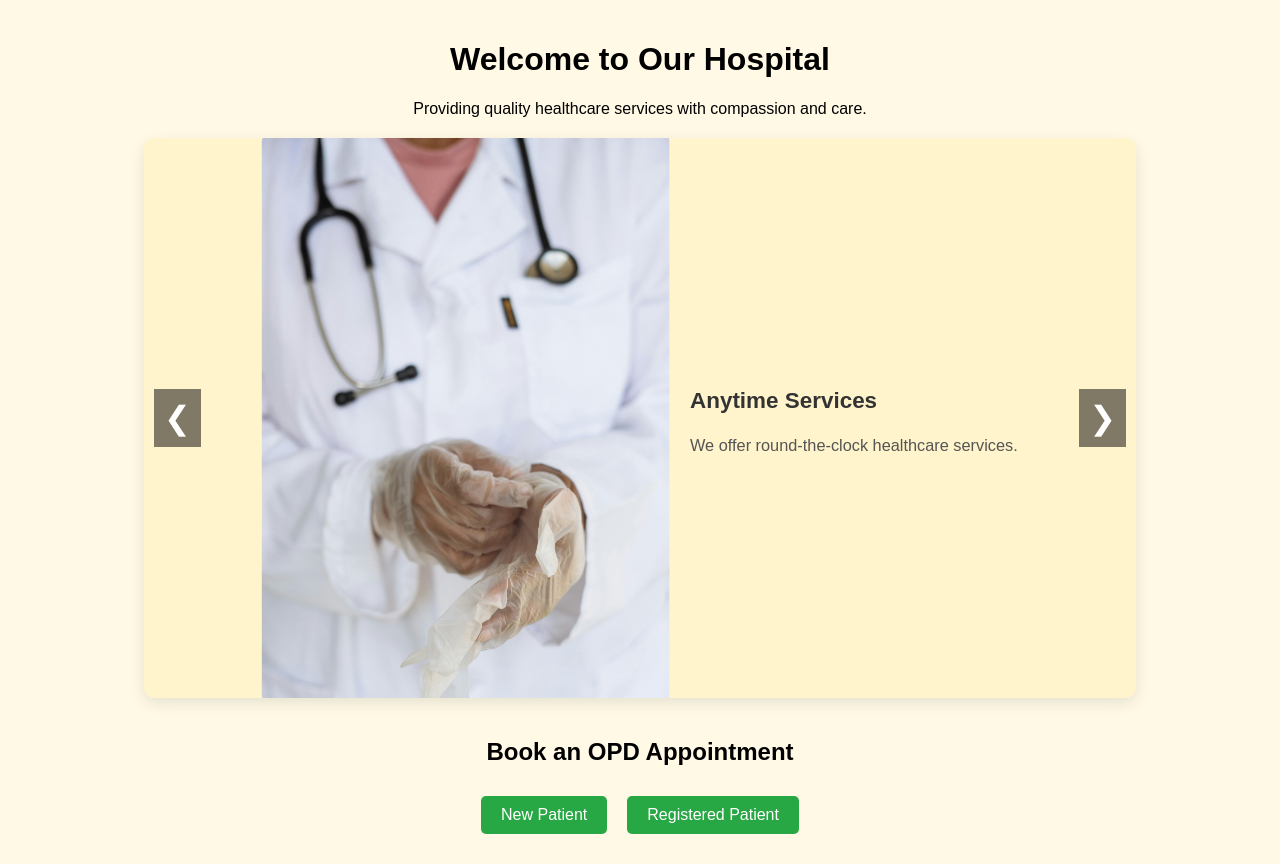
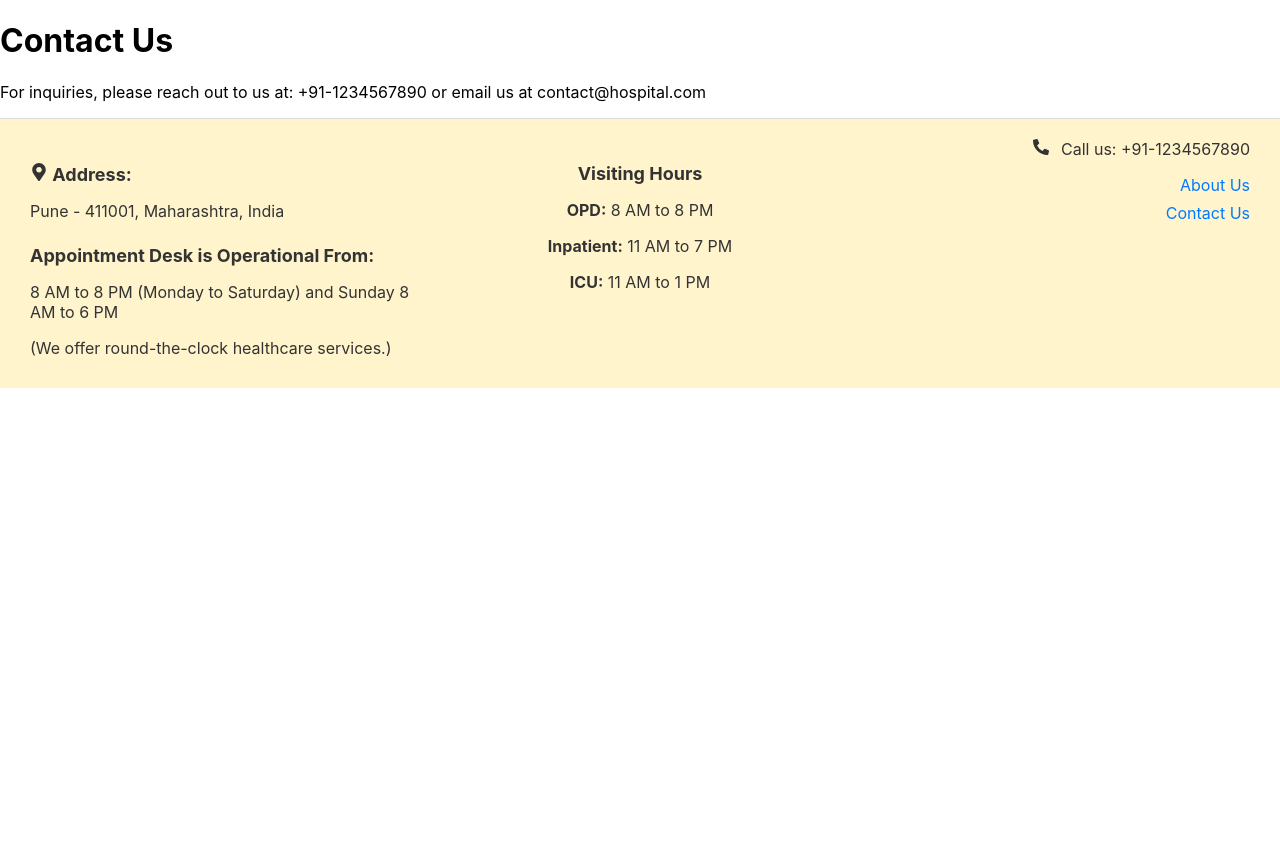
Before and after one commit to Prajp11/Prompt-Aid, a React (Create React App) app: page /contact in a window 1280 px wide. After the commit the page ends 800 px from the top, so only its background shows below. Built offline with nearby package versions, Linux system fonts and the light colour scheme.

Commit message:
Updated Footer and added About and Contact Page

```diff
--- a/package.json
+++ b/package.json
@@ -8,6 +8,8 @@
     "@testing-library/user-event": "^13.5.0",
     "react": "^18.3.1",
     "react-dom": "^18.3.1",
+    "react-icons": "^5.3.0",
+    "react-router-dom": "^6.26.2",
     "react-scripts": "5.0.1",
     "web-vitals": "^2.1.4"
   },
--- a/src/App.css
+++ b/src/App.css
@@ -114,3 +114,77 @@
 .appointment-buttons button:hover {
   background-color: #218838;
 }
+
+
+
+/* Footer */
+.footer {
+  background-color: #fff4cc;
+  padding: 20px;
+  display: flex;
+  justify-content: space-between;
+  align-items: flex-start;
+  border-top: 1px solid #ddd;
+  color: #333;
+}
+
+.footer-left, .footer-center, .footer-right {
+  flex: 1;
+  padding: 0 10px;
+}
+
+/* Left Section: Address and Appointment Desk */
+.footer-left h4 {
+  font-size: 18px;
+  margin-bottom: 8px;
+}
+
+.footer-left p {
+  margin-bottom: 10px;
+}
+
+/* Center Section: Visiting Hours */
+.footer-center {
+  text-align: center;
+}
+
+.footer-center h4 {
+  font-size: 18px;
+  margin-bottom: 8px;
+}
+
+.footer-center p {
+  margin-bottom: 8px;
+}
+
+/* Right Section: Call Info and Quick Links */
+.footer-right {
+  text-align: right;
+}
+
+.footer-contact {
+  font-size: 16px;
+  margin-bottom: 10px;
+}
+
+.footer-contact svg {
+  margin-right: 8px;
+}
+
+.footer-links ul {
+  list-style: none;
+  padding: 0;
+}
+
+.footer-links ul li {
+  margin-bottom: 8px;
+}
+
+.footer-links ul li a {
+  color: #007bff;
+  text-decoration: none;
+}
+
+.footer-links ul li a:hover {
+  text-decoration: underline;
+}
--- a/src/App.js
+++ b/src/App.js
@@ -1,12 +1,22 @@
-// src/App.js
-import React from 'react';
+import React from "react";
+import { BrowserRouter as Router, Route, Routes } from "react-router-dom";
 import Homepage from './components/Homepage';
+import Footer from './components/Footer';
+import About from './components/About';
+import Contact from './components/Contact';
 
 function App() {
   return (
-    <div className="App">
-      <Homepage />
-    </div>
+    <Router>
+      <div className="App">
+        <Routes>
+          <Route path="/" element={<Homepage />} />
+          <Route path="/about" element={<About />} />
+          <Route path="/contact" element={<Contact />} />
+        </Routes>
+        <Footer />
+      </div>
+    </Router>
   );
 }
 
--- /dev/null
+++ b/src/components/About.jsx
@@ -0,0 +1,12 @@
+import React from "react";
+
+const About = () => {
+  return (
+    <div className="page">
+      <h1>About Us</h1>
+      <p>Healing Hands</p>
+    </div>
+  );
+};
+
+export default About;
--- /dev/null
+++ b/src/components/Contact.jsx
@@ -0,0 +1,12 @@
+import React from "react";
+
+const Contact = () => {
+  return (
+    <div className="page">
+      <h1>Contact Us</h1>
+      <p>For inquiries, please reach out to us at: +91-1234567890 or email us at contact@hospital.com</p>
+    </div>
+  );
+};
+
+export default Contact;
--- /dev/null
+++ b/src/components/Footer.jsx
@@ -0,0 +1,42 @@
+import React from "react";
+import { FaPhoneAlt, FaMapMarkerAlt } from "react-icons/fa";
+import { Link } from "react-router-dom";
+import '../App.css'; // Assuming you're using App.css for styles
+
+const Footer = () => {
+  return (
+    <footer className="footer">
+      {/* Extreme Left: Address and Appointment Desk */}
+      <div className="footer-left">
+        <h4><FaMapMarkerAlt /> Address:</h4>
+        <p>Pune - 411001, Maharashtra, India</p>
+        <h4>Appointment Desk is Operational From:</h4>
+        <p>8 AM to 8 PM (Monday to Saturday) and Sunday 8 AM to 6 PM</p>
+        <p>(We offer round-the-clock healthcare services.)</p>
+      </div>
+
+      {/* Center: Visiting Hours */}
+      <div className="footer-center">
+        <h4>Visiting Hours</h4>
+        <p><strong>OPD:</strong> 8 AM to 8 PM</p>
+        <p><strong>Inpatient:</strong> 11 AM to 7 PM</p>
+        <p><strong>ICU:</strong> 11 AM to 1 PM</p>
+      </div>
+
+      {/* Extreme Right: Call Info and Quick Links */}
+      <div className="footer-right">
+        <div className="footer-contact">
+          <FaPhoneAlt /> <span>Call us: +91-1234567890</span>
+        </div>
+        <div className="footer-links">
+          <ul>
+            <li><Link to="/about">About Us</Link></li>
+            <li><Link to="/contact">Contact Us</Link></li>
+          </ul>
+        </div>
+      </div>
+    </footer>
+  );
+};
+
+export default Footer;
```
Also changed, not shown: 1 other file (tests, documents, lock files or other folders).
